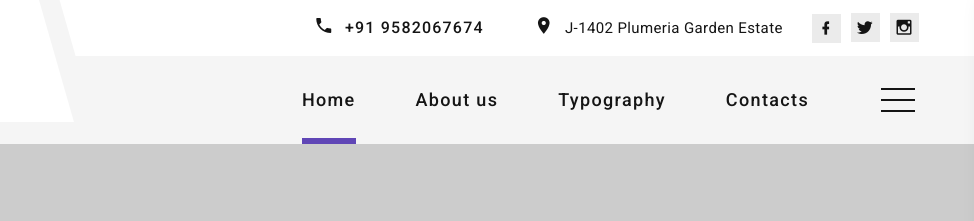
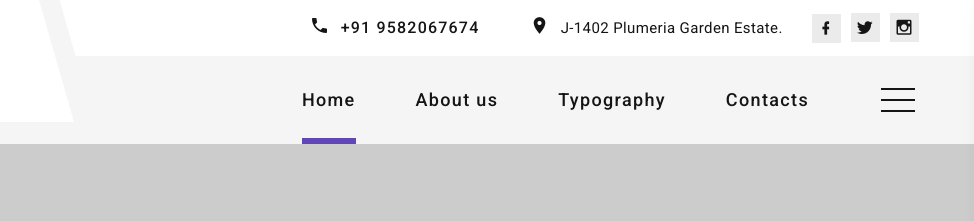
Before and after one commit to AaravYuvrajSingh/Ibrain, a plain HTML site: page index.html in a window 1280 px wide. Shown: the top 221 px of the page, 306-1280 px from the left. Drawn offline with Linux system fonts and the light colour scheme; files whose address does not match are found by name.

Commit message:
no message

```diff
--- a/index.html
+++ b/index.html
@@ -78,7 +78,7 @@
                       <li>
                         <div class="unit unit-spacing-xs">
                           <div class="unit-left"><span class="icon mdi mdi-map-marker"></span></div>
-                          <div class="unit-body"><a class="address" href="#">J-1402 Plumeria Garden Estate</a></div>
+                          <div class="unit-body"><a class="address" href="#">J-1402 Plumeria Garden Estate.</a></div>
                         </div>
                       </li>
                     </ul>
```
